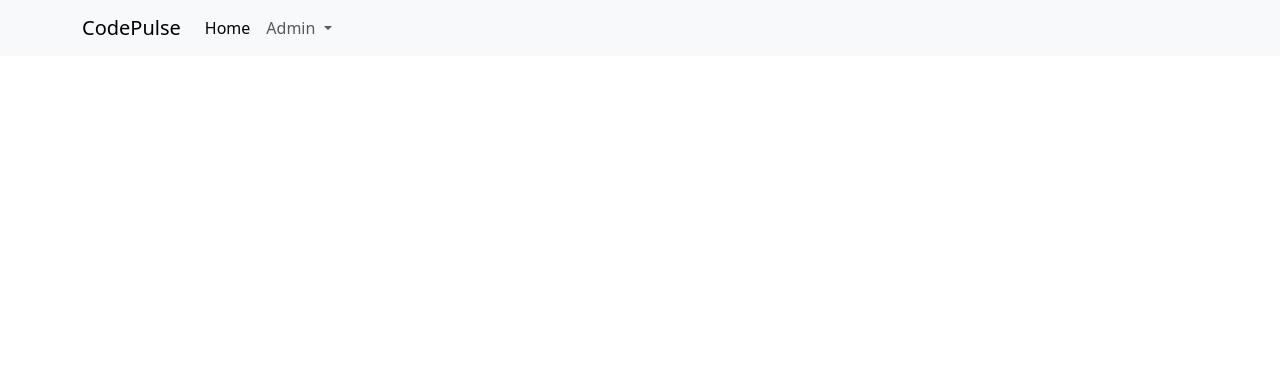
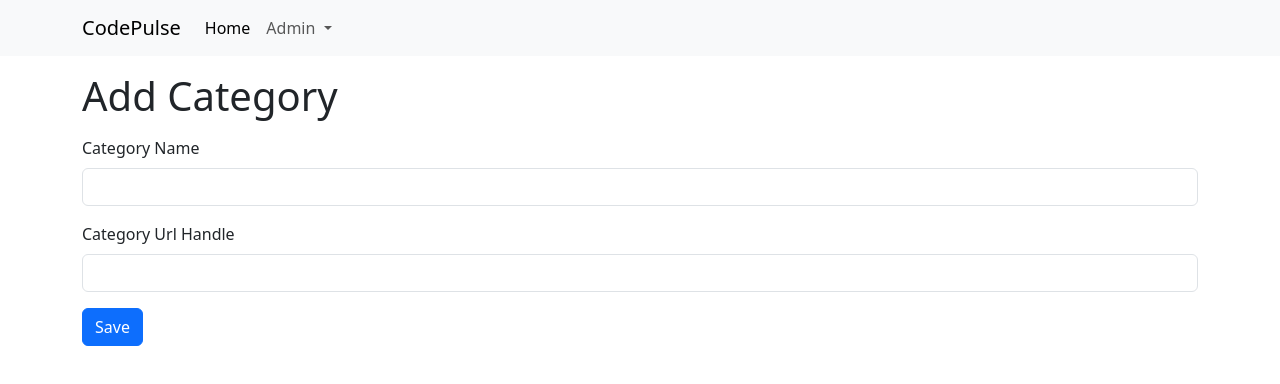
Before and after one commit to shahriarhasan-c/CodePulse.UI, an Angular app: page /admin/categories/add in a window 1280 px wide. Before the commit this address led to /. Shown: the top 384 px of the page. Built offline with nearby package versions, Linux system fonts and the light colour scheme.

Commit message:
Add category html add

```diff
--- a/src/app/app-routing.module.ts
+++ b/src/app/app-routing.module.ts
@@ -1,7 +1,18 @@
+import { AddCategoryComponent } from './features/category/add-category/add-category.component';
 import { NgModule } from '@angular/core';
 import { RouterModule, Routes } from '@angular/router';
+import { CategoryListComponent } from './features/category/category-list/category-list.component';
 
-const routes: Routes = [];
+const routes: Routes = [
+  {
+     path: 'admin/categories',
+     component: CategoryListComponent
+  },
+  {
+    path: 'admin/categories/add',
+    component: AddCategoryComponent
+ }
+];
 
 @NgModule({
   imports: [RouterModule.forRoot(routes)],
--- a/src/app/app.module.ts
+++ b/src/app/app.module.ts
@@ -4,11 +4,15 @@
 import { AppRoutingModule } from './app-routing.module';
 import { AppComponent } from './app.component';
 import { NavbarComponent } from './core/components/navbar/navbar.component';
+import { CategoryListComponent } from './features/category/category-list/category-list.component';
+import { AddCategoryComponent } from './features/category/add-category/add-category.component';
 
 @NgModule({
   declarations: [
     AppComponent,
-    NavbarComponent
+    NavbarComponent,
+    CategoryListComponent,
+    AddCategoryComponent
   ],
   imports: [
     BrowserModule,
--- a/src/app/core/components/navbar/navbar.component.html
+++ b/src/app/core/components/navbar/navbar.component.html
@@ -14,7 +14,7 @@
               Admin
             </a>
             <ul class="dropdown-menu">
-              <li><a class="dropdown-item" href="#">Categories</a></li>
+              <li><a class="dropdown-item" [routerLink]="['/admin/categories']">Categories</a></li>
               <!-- <li><hr class="dropdown-divider"></li>
               <li><a class="dropdown-item" href="#">Something else here</a></li> -->
             </ul>
--- /dev/null
+++ b/src/app/features/category/add-category/add-category.component.html
@@ -0,0 +1,18 @@
+<div class="container">
+    <h1 class="mt-3">Add Category</h1>
+    <form>
+        <div class="mt-2">
+            <div class="mt-3">
+                <label class="form-label">Category Name</label>
+                <input type="text" id="categoryName" class="form-control" name="categoryName">
+            </div>
+            <div class="mt-3">
+                <label class="form-label">Category Url Handle</label>
+                <input type="text" id="categoryUrlHandle" class="form-control" name="categoryUrlHandle">
+            </div>
+            <div class="mt-3">
+                <button type="submit" class="btn btn-primary">Save</button>
+            </div>
+        </div>
+    </form>
+</div>
--- /dev/null
+++ b/src/app/features/category/category-list/category-list.component.html
@@ -0,0 +1,6 @@
+<div class="container">
+    <h1 class="mt-3">Category</h1>
+    <div class="d-flex justify-content-end mt-3">
+        <a class="btn btn-primary" [routerLink]="['/admin/categories/add']">Add Category</a>
+    </div>
+</div>
```
Also changed, not shown: src/app/features/category/add-category/add-category.component.ts (added, +10 -0 lines), src/app/features/category/category-list/category-list.component.ts (added, +10 -0 lines), src/app/features/category/add-category/add-category.component.css (added), src/app/features/category/category-list/category-list.component.css (added), 2 other files (tests, documents, lock files or other folders).
